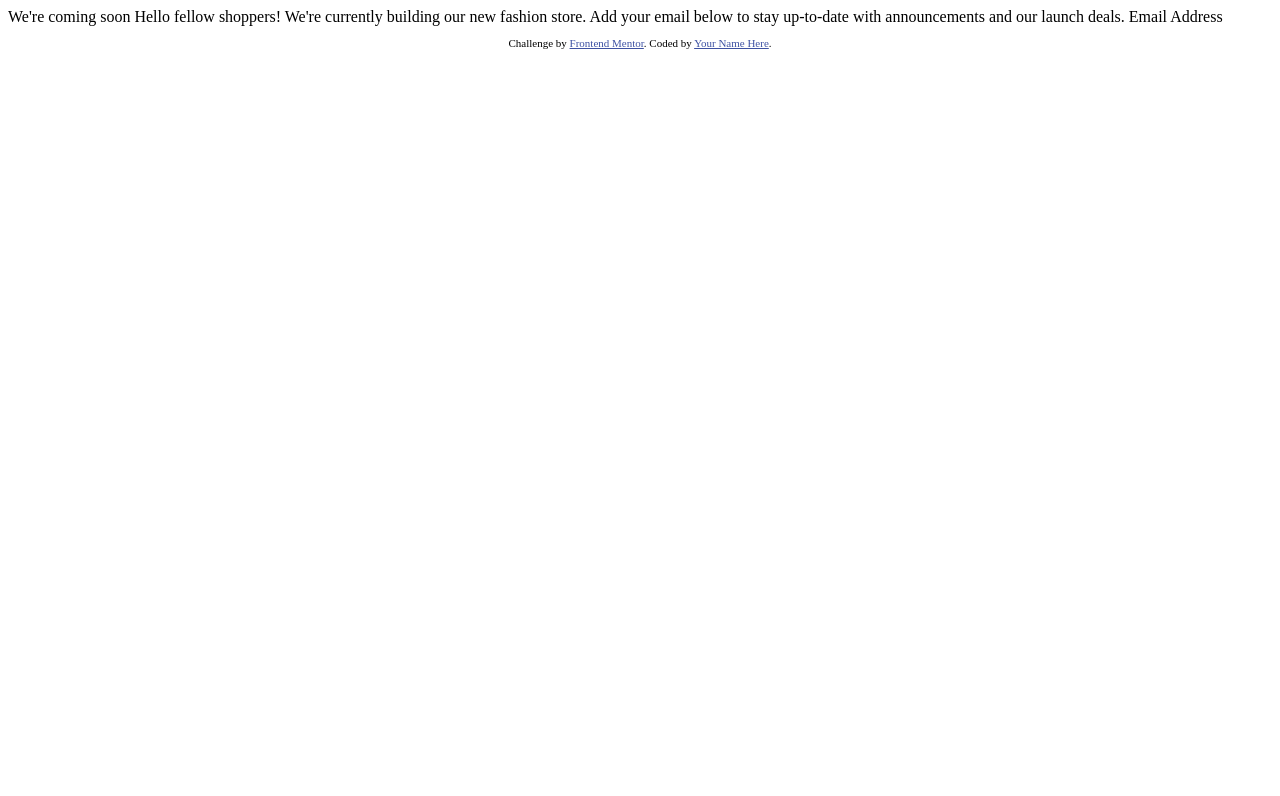
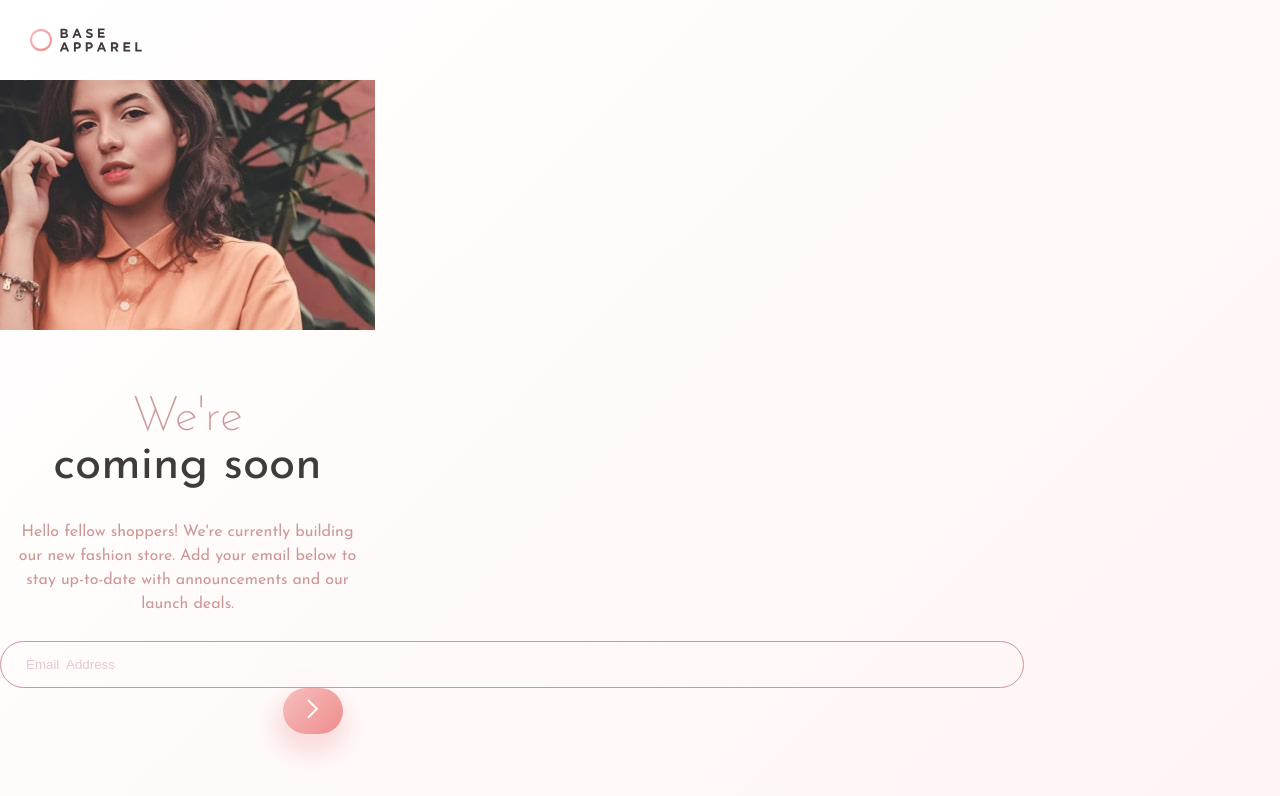
Before and after one commit to Christin-a/Coming-Soon, a plain HTML site: page index.html in a window 1280 px wide. Drawn offline with Linux system fonts and the light colour scheme.

Commit message:
Finished styling

```diff
--- a/index.html
+++ b/index.html
@@ -3,31 +3,50 @@
 <head>
   <meta charset="UTF-8">
   <meta name="viewport" content="width=device-width, initial-scale=1.0"> <!-- displays site properly based on user's device -->
+  <link rel="preconnect" href="https://fonts.googleapis.com">
+  <link rel="stylesheet" href="styles.css">
+  <link rel="preconnect" href="https://fonts.googleapis.com">
+  <link rel="preconnect" href="https://fonts.gstatic.com" crossorigin>
+  <link href="https://fonts.googleapis.com/css2?family=Josefin+Sans:ital,wght@0,200;0,400;1,500&display=swap" rel="stylesheet">
 
   <link rel="icon" type="image/png" sizes="32x32" href="./images/favicon-32x32.png">
 
   <title>Frontend Mentor | Base Apparel coming soon page</title>
 
   <!-- Feel free to remove these styles or customise in your own stylesheet 👍 -->
+</head>
+<body>
+
+  <section class="mainSection">
+    <div class="base">
+      <img src="images/logo.svg" alt="">
+    </div>
+    <div class="previewImg">
+      <img src="images/hero-mobile.jpg" alt="">
+    </div>
+    <div class="mainInfo">
+     <div class="header">
+       <h1><span>We're </span>coming soon</h1>
+     </div>
+      <div class="bodyText">
+        Hello fellow shoppers! We're currently building our new fashion store.
+        Add your email below to stay up-to-date with announcements and our launch deals.
+      </div>
+      <div class="formContainer">
+<input type="email" class="formControl" placeholder = "Email  Address">
+      </div>
+    </div>
+  </section>
+
+  <!-- <footer>
+    <p class="attribution">
+      Challenge by <a href="https://www.frontendmentor.io?ref=challenge" target="_blank">Frontend Mentor</a>.
+      Coded by <a href="#">Your Name Here</a>.
+    </p>
   <style>
     .attribution { font-size: 11px; text-align: center; }
     .attribution a { color: hsl(228, 45%, 44%); }
   </style>
-</head>
-<body>
-
-  We're coming soon
-
-  Hello fellow shoppers! We're currently building our new fashion store.
-  Add your email below to stay up-to-date with announcements and our launch deals.
-
-  Email Address
-
-  <footer>
-    <p class="attribution">
-      Challenge by <a href="https://www.frontendmentor.io?ref=challenge" target="_blank">Frontend Mentor</a>.
-      Coded by <a href="#">Your Name Here</a>.
-    </p>
-  </footer>
+  </footer> -->
 </body>
 </html>
--- /dev/null
+++ b/styles.css
@@ -0,0 +1,115 @@
+* {
+  margin: 0;
+  padding: 0;
+  box-sizing: border-box;
+}
+
+:root {
+  --neutral-color: hsl(0, 6%, 24%);
+  --gradient-1: hsl(0, 0%, 100%);
+  --gradient-1-2: hsl(0, 100%, 98%);
+  --gradient-2: hsl(0, 80%, 86%);
+  --gradient-2-2: hsl(0, 74%, 74%);
+  --primary-color: hsl(0, 36%, 70%);
+  --secondary-color: hsl(0, 93%, 68%);
+}
+
+h1,
+h2,
+h3 {
+  margin: 0;
+}
+
+body {
+  width: 100vw;
+  height: 100vh;
+  font-family: "Josefin Sans", sans-serif;
+  background: linear-gradient(135deg, var(--gradient-1) 0%, var(--gradient-1-2) 100%);
+}
+
+.mainSection {
+  display: flex;
+  flex-direction: column;
+  /* background-color:red; */
+  width: 375px;
+  height: 100vh;
+  margin: 0;
+  position: relative;
+}
+
+.base {
+  display: flex;
+  align-items: center;
+  width: 100%;
+  height: 80px;
+  margin-left: 30px;
+}
+
+.base img {
+  width: 7rem;
+}
+
+.mainInfo {
+  text-align: center;
+}
+
+.header {
+  font-size: 2rem;
+  margin: 60px 0 30px;
+}
+
+span {
+  font-weight: 200;
+  color: var(--primary-color);
+  display: block;
+}
+
+h1 {
+  color: var(--neutral-color);
+  font-weight: 500;
+}
+
+.bodyText {
+  font-weight: 400;
+  font-size: 1rem;
+  color: var(--primary-color);
+  line-height: 1.5em;
+  margin-bottom: 25px;
+  padding: 0 1rem;
+}
+
+.formControl {
+  color: var(--primary-color);
+  padding: 15px 25px;
+  width: 80vw;
+  border-radius: 30px;
+  border: 1px solid var(--primary-color);
+  background-color: rgba(255, 255, 255, 0);
+
+}
+
+::placeholder {
+  color: var(--primary-color);
+  opacity: .5;
+}
+
+.formContainer::after {
+  content: url(images/icon-arrow.svg);
+  background: var(--gradient-2-2);
+  background: linear-gradient(135deg, var(--gradient-2) 0%, var(--gradient-2-2) 100%);
+  position: absolute;
+  padding: 11px 24px;
+  right: 2rem;
+  border-radius: 30px;
+  -webkit-box-shadow: -2px 14px 22px 6px hsla(0, 80%, 86%, 50%);
+box-shadow: -2px 14px 22px 6px  hsla(0, 80%, 86%, 50%);
+}
+
+input[type="email"]:focus {
+  outline: none !important;
+  border: 1px solid var(--primary-color);
+  color: var(--neutral-color);
+}
+
+@media (min-width: 1400px) {
+}
```
